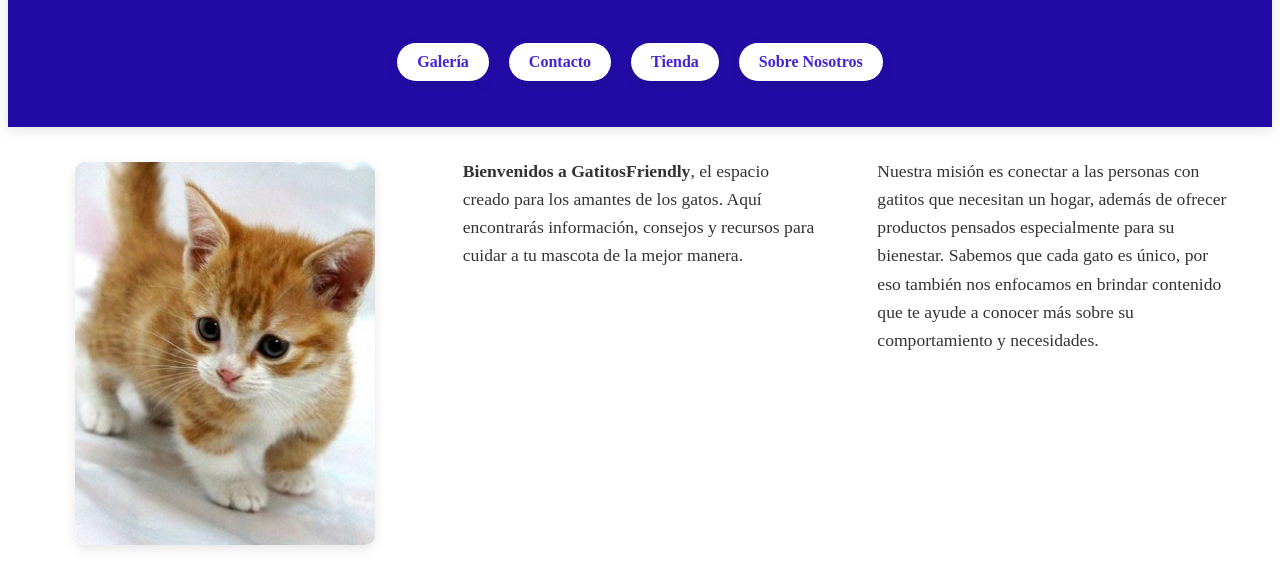
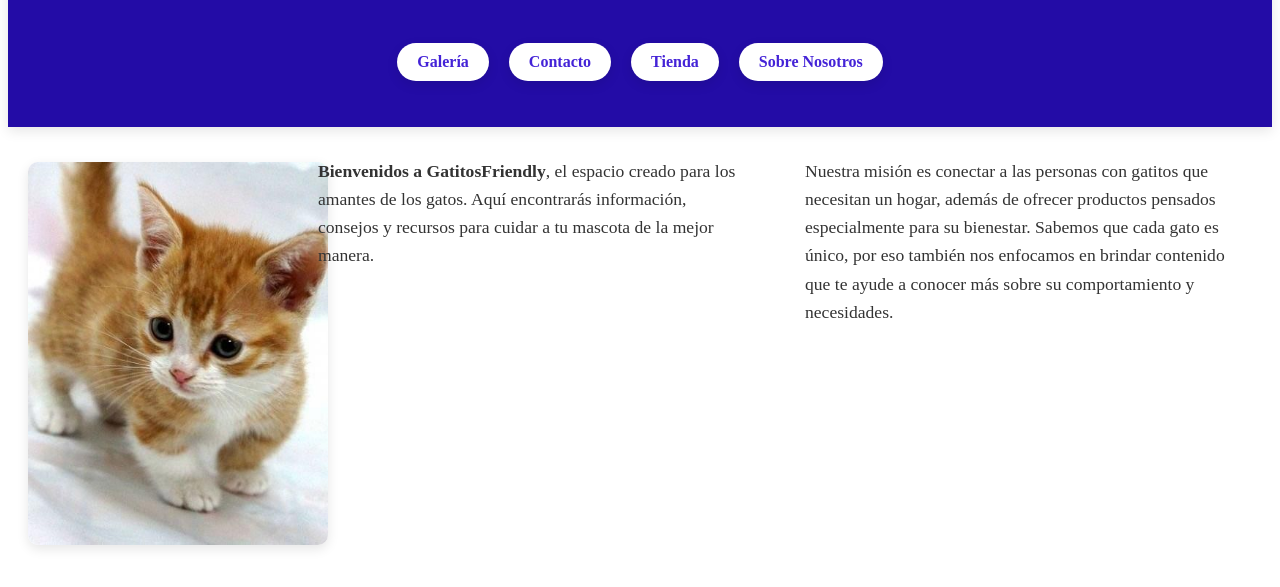
Before and after one commit to FacuDiazV/GatitosFriendly, a plain HTML site: page index.html in a window 1280 px wide. Shown: the part 159-746 px from the top of the page. Drawn offline with nearby package versions, Linux system fonts and the light colour scheme; files that its build step writes are made by us from their sources.

Commit message:
arreglando el estilo de contacto

```diff
--- a/assets/sass/_contacto.scss
+++ b/assets/sass/_contacto.scss
@@ -50,7 +50,7 @@ form {
 }
 main {
   display: grid;
-  grid-template-columns: 1fr 1fr 1fr; /* Imagen | Texto | Formulario */
+  grid-template-columns: 250px 1fr 1fr;
   gap: 20px;
   align-items: start;
   padding: 20px;
```
